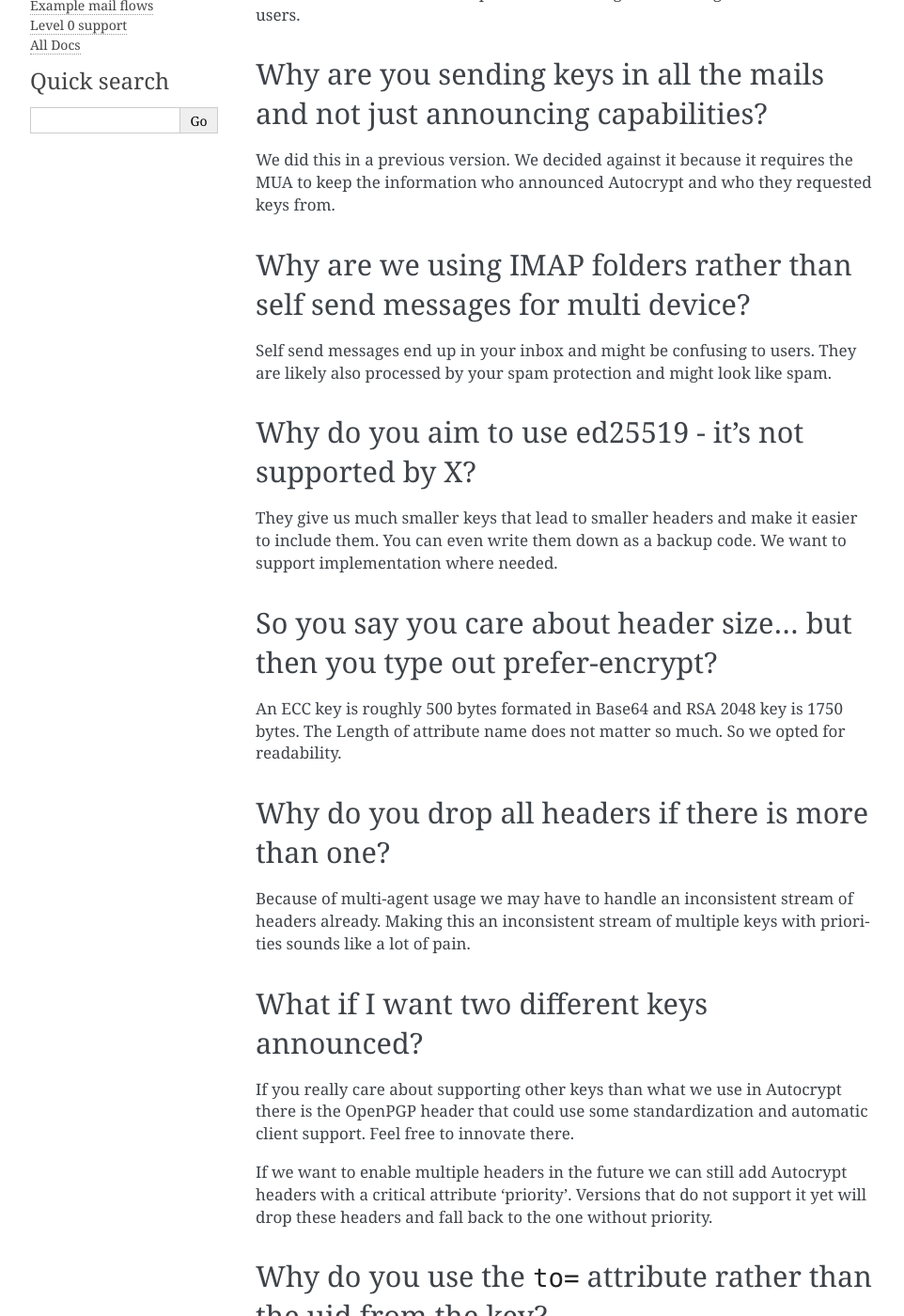
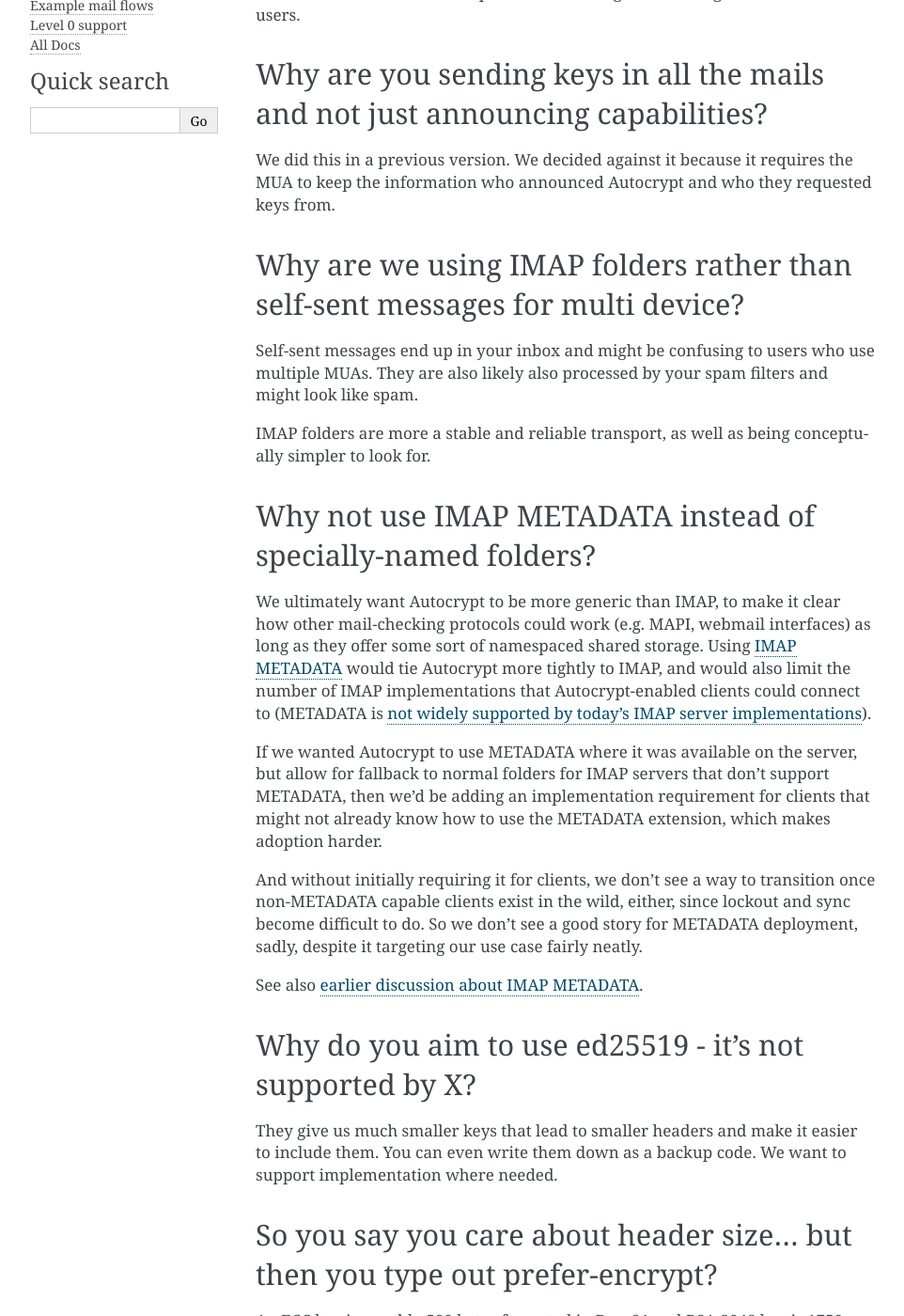
Before and after one commit to autocrypt/autocrypt, a Sphinx documentation site: the page built from doc/faq.rst, in a window 1280 px wide and 1400 px high, scrolled down 317 px. Shown: the whole window at 94% size, without its empty margins (148-1110 px from the left). Built offline with Sphinx 7.4.7, drawn with Linux system fonts in a browser that asks for light colours.

Commit message:
document why we do not use IMAP METADATA (closes: #12)

```diff
--- a/doc/faq.rst
+++ b/doc/faq.rst
@@ -16,12 +16,43 @@
 who they requested keys from.
 
 
-Why are we using IMAP folders rather than self send messages for multi device?
+Why are we using IMAP folders rather than self-sent messages for multi device?
 ------------------------------------------------------------------------------
 
-Self send messages end up in your inbox and might be confusing to
-users. They are likely also processed by your spam protection and
-might look like spam.
+Self-sent messages end up in your inbox and might be confusing to
+users who use multiple MUAs. They are also likely also processed by
+your spam filters and might look like spam.
+
+IMAP folders are more a stable and reliable transport, as well as
+being conceptually simpler to look for.
+
+
+Why not use IMAP METADATA instead of specially-named folders?
+-------------------------------------------------------------
+
+We ultimately want Autocrypt to be more generic than IMAP, to make it
+clear how other mail-checking protocols could work (e.g. MAPI, webmail
+interfaces) as long as they offer some sort of namespaced shared
+storage.  Using `IMAP METADATA <https://tools.ietf.org/html/rfc5464>`_
+would tie Autocrypt more tightly to IMAP, and would also limit the
+number of IMAP implementations that Autocrypt-enabled clients could
+connect to (METADATA is `not widely supported by today's IMAP server
+implementations <http://www.imapwiki.org/Specs>`_).
+
+If we wanted Autocrypt to use METADATA where it was available on the
+server, but allow for fallback to normal folders for IMAP servers that
+don't support METADATA, then we'd be adding an implementation
+requirement for clients that might not already know how to use the
+METADATA extension, which makes adoption harder.
+
+And without initially requiring it for clients, we don't see a way to
+transition once non-METADATA capable clients exist in the wild,
+either, since lockout and sync become difficult to do.  So we don't
+see a good story for METADATA deployment, sadly, despite it targeting
+our use case fairly neatly.
+
+See also `earlier discussion about IMAP METADATA
+<https://github.com/autocrypt/autocrypt/issues/12>`_.
 
 
 Why do you aim to use ed25519 - it's not supported by X?
```
